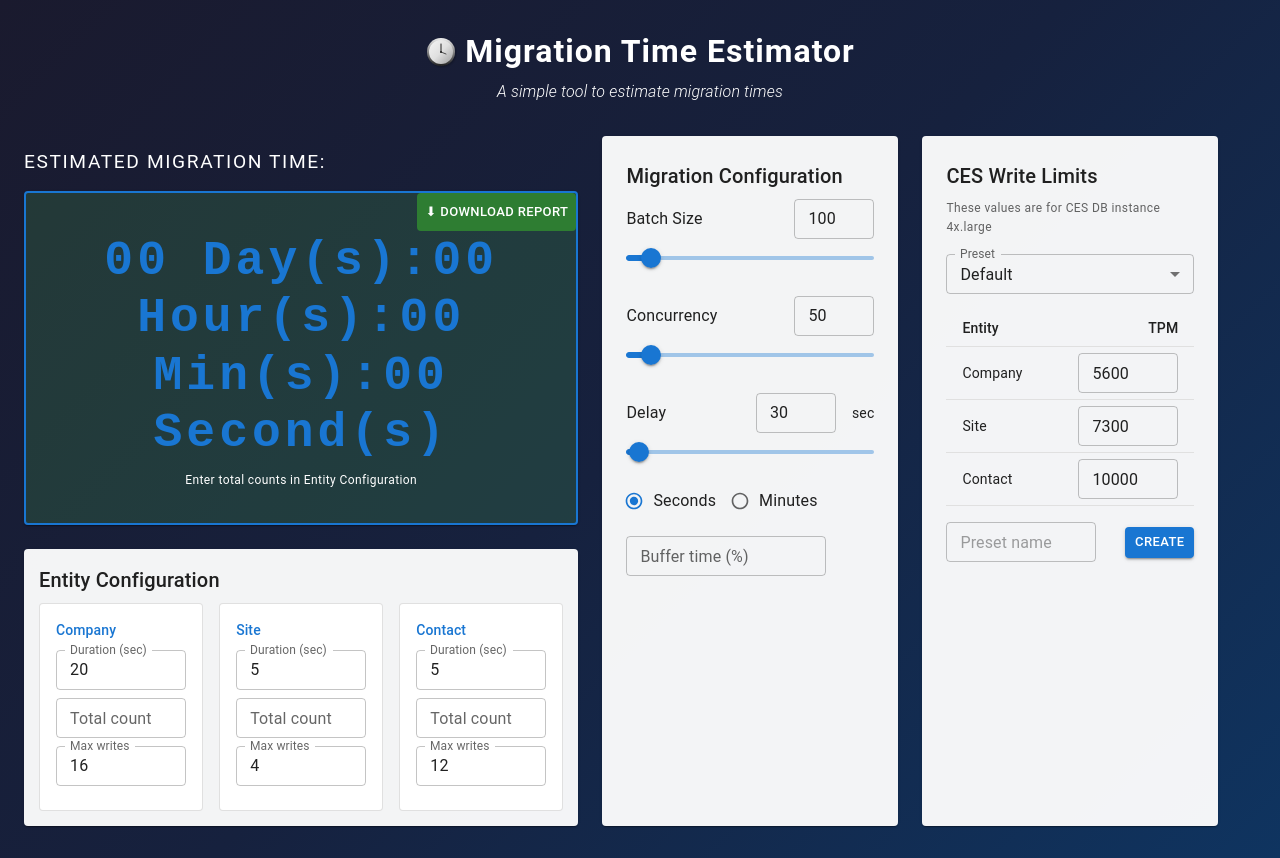
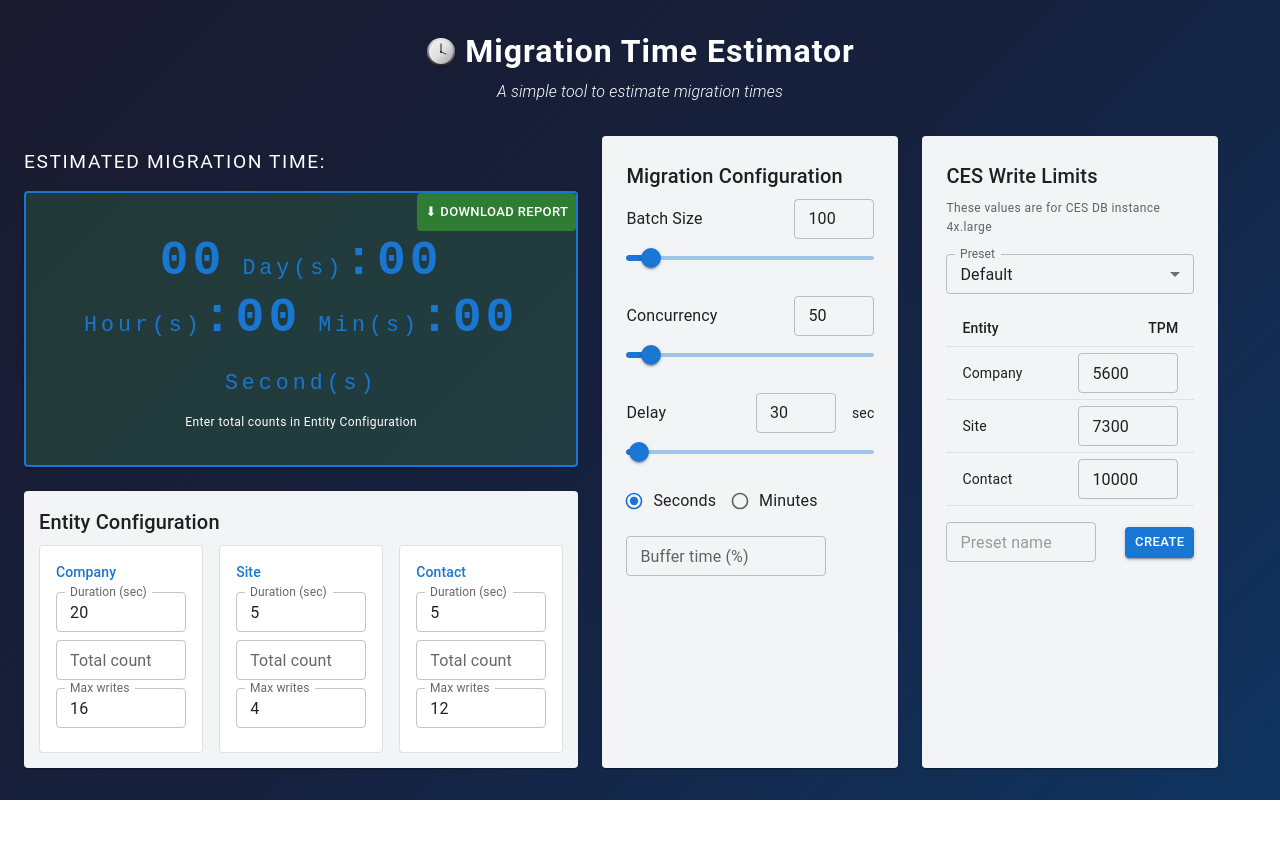
Before and after one commit to Jram-IR/migration-time-estimator, a React (Vite) app: page / in a window 1280 px wide. After the commit the page ends 800 px from the top, so only its background shows below. Built offline with nearby package versions, Linux system fonts and the light colour scheme.

Commit message:
Render Day(s), Hour(s), Min(s), Second(s) in smaller font
Co-authored-by: jayaram.iyer <jayaram.iyer@connectwise.com>

```diff
--- a/src/App.jsx
+++ b/src/App.jsx
@@ -53,6 +53,27 @@ function formatWithCommas(num) {
 function parseInteger(str) {
   const digits = (str || '').replace(/\D/g, '');
   return digits === '' ? 0 : parseInt(digits, 10);
+}
+
+function MigrationTimeDisplay({ value }) {
+  if (value === 'N/A') return value;
+  const parts = value.split(':');
+  return (
+    <>
+      {parts.map((part, i) => {
+        const spaceIdx = part.indexOf(' ');
+        const num = spaceIdx >= 0 ? part.slice(0, spaceIdx) : part;
+        const unit = spaceIdx >= 0 ? part.slice(spaceIdx) : '';
+        return (
+          <Box component="span" key={i}>
+            {i > 0 && ':'}
+            {num}
+            <Box component="span" sx={{ fontSize: '0.45em', fontWeight: 500 }}>{unit}</Box>
+          </Box>
+        );
+      })}
+    </>
+  );
 }
 
 function downloadCSV(content, filename = 'migration-estimation-report.csv') {
@@ -343,7 +364,7 @@ function App() {
                   ⬇ Download Report
                 </Button>
                 <Typography variant="h2" component="div" sx={{ fontWeight: 700, color: 'primary.main', fontFamily: 'monospace', letterSpacing: { xs: 1, sm: 4 }, fontSize: { xs: '2rem', sm: '3rem' } }}>
-                  {displayMigrationTime}
+                  <MigrationTimeDisplay value={displayMigrationTime} />
                 </Typography>
                 {(displayMigrationTime === '00 Day(s):00 Hour(s):00 Min(s):00 Second(s)' && !hasInvalidMaxWrites) && (
                   <Typography variant="caption" sx={{ display: 'block', mt: 1, color: 'white' }}>
```
